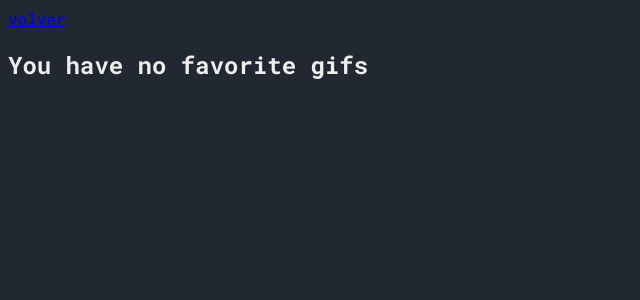
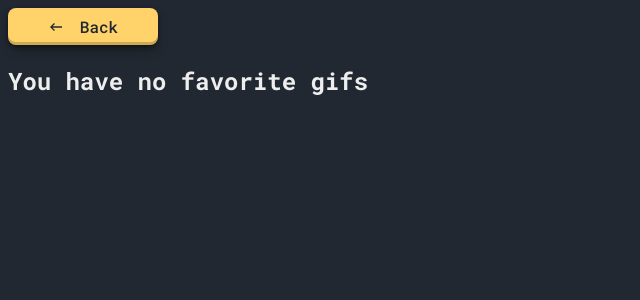
Before and after one commit to SebastianRamirezB/gifs, a React (Vite) app: page /favorites in a window 1280 px wide. Shown: the top 300 px of the page, without its empty margins (0-640 px from the left). Built offline with nearby package versions, Linux system fonts and the light colour scheme.

Commit message:
add animation liked

```diff
--- a/src/components/Gif/index.jsx
+++ b/src/components/Gif/index.jsx
@@ -1,17 +1,14 @@
+import { Article, IconCopy, IconLike, Image, OverlayGif } from './styles';
 
-import { MdFavoriteBorder, MdContentCopy } from 'react-icons/md';
-
-import { Article, Image, OverlayGif } from './styles';
-
-export const Gif = ({ gif, onCopy, chooseFavorite }) => {
+export const Gif = ({ gif, onCopy, chooseFavorite, isFavorite }) => {
     return (
         <>
 
             <Article >
                 <Image src={gif.img} alt={gif.title} />
                 <OverlayGif>
-                    <MdFavoriteBorder onClick={() => chooseFavorite(gif.id, gif.title, gif.img, gif.url)} size="3rem" />
-                    <MdContentCopy onClick={() => onCopy(gif.url)} size="2.8rem" value={{ style: { cursor: 'pointer' } }} />
+                    <IconLike onClick={() => chooseFavorite(gif.id, gif.title, gif.img, gif.url)} color={isFavorite ? '#EC7272' : '#eeeeee'} />
+                    <IconCopy onClick={() => onCopy(gif.url)} />
                 </OverlayGif>
             </Article>
 
--- a/src/components/Gif/styles.js
+++ b/src/components/Gif/styles.js
@@ -1,4 +1,5 @@
 import styled from 'styled-components';
+import { MdFavoriteBorder, MdContentCopy } from 'react-icons/md';
 
 export const Article = styled.article`
     max-height: 400px;
@@ -44,9 +45,6 @@ export const OverlayGif = styled.div`
     transition: .1s ease-in;
 
 
-    svg{
-        cursor: pointer;
-    }
     ${Article}:hover & {
         opacity: 1;
         background-color: rgba(34, 40, 49, .5);
@@ -54,3 +52,15 @@ export const OverlayGif = styled.div`
 
   }
 `;
+
+export const IconLike = styled(MdFavoriteBorder)`
+    cursor: pointer;
+    font-size: 3rem;
+    color: ${props => props.color};
+`;
+
+export const IconCopy = styled(MdContentCopy)`
+    cursor: pointer;
+    font-size: 2.8rem;
+
+`;
--- a/src/components/GifList/index.jsx
+++ b/src/components/GifList/index.jsx
@@ -45,14 +45,18 @@ export const GifList = ({ gifs, toggleRendering = () => {} }) => {
             {
                 isLoading
                     ? (<h1> Cargando...</h1>)
-                    : (gifsToShow.map(gif => (
+                    : (gifsToShow.map(gif => {
+                        const isFavorite = favoritesGifs.find(g => g.id === gif.id);
+                        return (
                             <Gif
                                 key={gif.id}
                                 gif={gif}
                                 onCopy={onCopy}
                                 chooseFavorite={chooseFavorite}
+                                isFavorite={isFavorite}
                             />
-                    )))
+                        );
+                    }))
             }
         </Ul>
     );
--- a/src/pages/Favorites/index.jsx
+++ b/src/pages/Favorites/index.jsx
@@ -1,6 +1,8 @@
 import { useState, useEffect } from 'react';
-import { Link } from 'react-router-dom';
+import { MdKeyboardBackspace } from 'react-icons/md';
+
 import { GifList } from '../../components/GifList';
+import { ButtonBack } from './styles';
 const Favorites = () => {
     const [gifs, setGifs] = useState([]);
     const [isRendering, setIsRendering] = useState(false);
@@ -18,7 +20,10 @@ const Favorites = () => {
 
     return (
         <>
-            <Link to="/">volver</Link>
+            <ButtonBack to="/">
+                <MdKeyboardBackspace />
+                Back
+            </ButtonBack>
 
             {
                 gifs.length !== 0
--- /dev/null
+++ b/src/pages/Favorites/styles.js
@@ -0,0 +1,25 @@
+import styled from 'styled-components';
+import { Link } from 'react-router-dom';
+
+export const ButtonBack = styled(Link)`
+    text-decoration: none;
+    background-color: #FFD369;
+    color: #222831;
+    display: flex;
+    justify-content: center;
+    align-items: center;
+    gap: 1rem;
+    width: 150px;
+    padding: .5rem 1rem;
+    border-radius: .5rem;
+
+    box-shadow: rgba(0, 0, 0, 0.4) 0px 2px 4px,
+                rgba(0, 0, 0, 0.3) 0px 7px 13px -3px,
+                rgba(0, 0, 0, 0.2) 0px -3px 0px inset;
+
+        &:active {
+            box-shadow: rgba(0, 0, 0, 0.4) 0px 0px 0px,
+                rgba(0, 0, 0, 0.3) 0px 0px 0px 0px,
+                rgba(0, 0, 0, 0.2) 0px 0px 0px inset;
+        }
+`;
```
Lines whose indentation alone changed are shown as unchanged.
